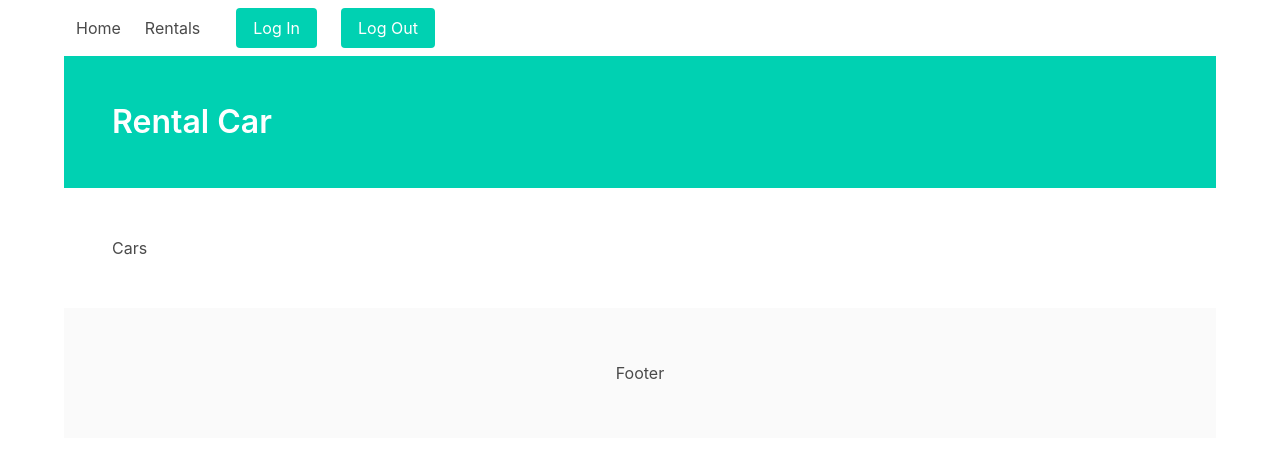
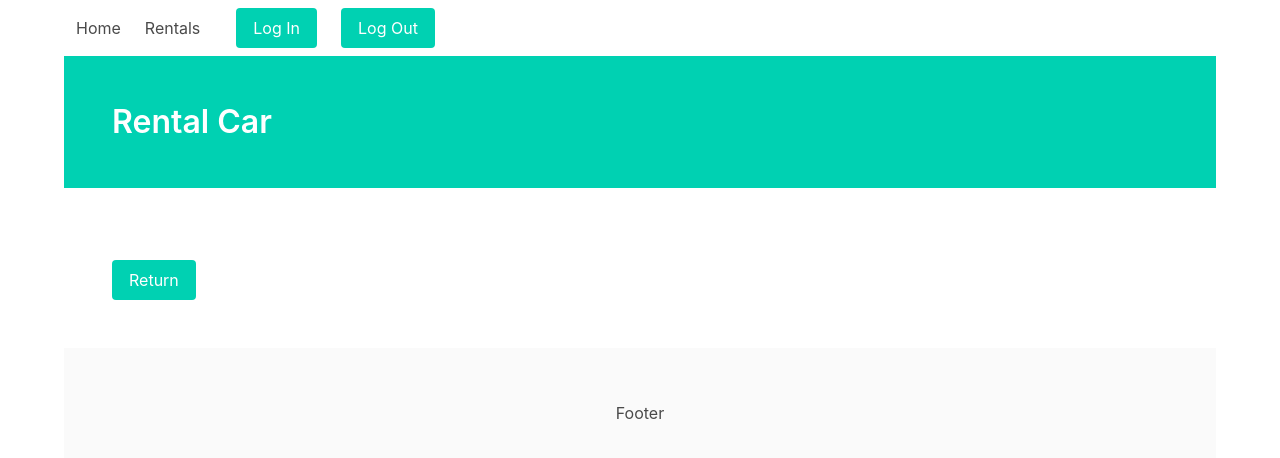
Before and after one commit to kibos92/car-rental, a React (Create React App) app in the folder front-end/: page /rentals/1/departments/1/cars/1 in a window 1280 px wide. Shown: the top 458 px of the page. Built offline with nearby package versions, Linux system fonts and the light colour scheme; no server answers; the HTML template or start-up script is replaced by a standard one.

Commit message:
Car done

```diff
--- a/front-end/src/components/Car.tsx
+++ b/front-end/src/components/Car.tsx
@@ -1,7 +1,40 @@
-const Cars = () => {
+import { useParams } from 'react-router-dom'
+import { useQuery } from 'react-query';
+import { Link } from "react-router-dom";
+import CarDataService from '../services/car.service';
+
+const Car = () => {
+
+  const { rentalId: rentalId } = useParams();
+  const { departmentId: departmentId } = useParams();
+  const { carId: carId  } = useParams();
+
+  const getOneCar = useQuery(["cars", rentalId, departmentId, carId], () => {
+    return CarDataService.get(String(rentalId), String(departmentId), String(carId));
+  });
+
+  const car = getOneCar.data?.data;
+
   return (
-    <h1>Cars</h1>
+    <div>
+
+            <div className='block'>
+                {car?.brand}
+            </div>
+            <div className='block'>
+                {car?.model}
+            </div>
+            <div className='block'>
+                {car?.plateNumber}
+            </div>
+            <div className='block'>
+                {car?.year}
+            </div>
+
+            <Link to={`/rentals/${rentalId}/departments/${departmentId}/`} className="button is-primary">Return</Link>
+
+    </div>
   )
 }
 
-export default Cars
+export default Car
--- a/front-end/src/components/Department.tsx
+++ b/front-end/src/components/Department.tsx
@@ -42,7 +42,6 @@ const Department = () => {
 
   const department = getOneDepartment.data?.data;
 
-  console.log(rentalId, departmentId);
 
     return (
       <div>
```
